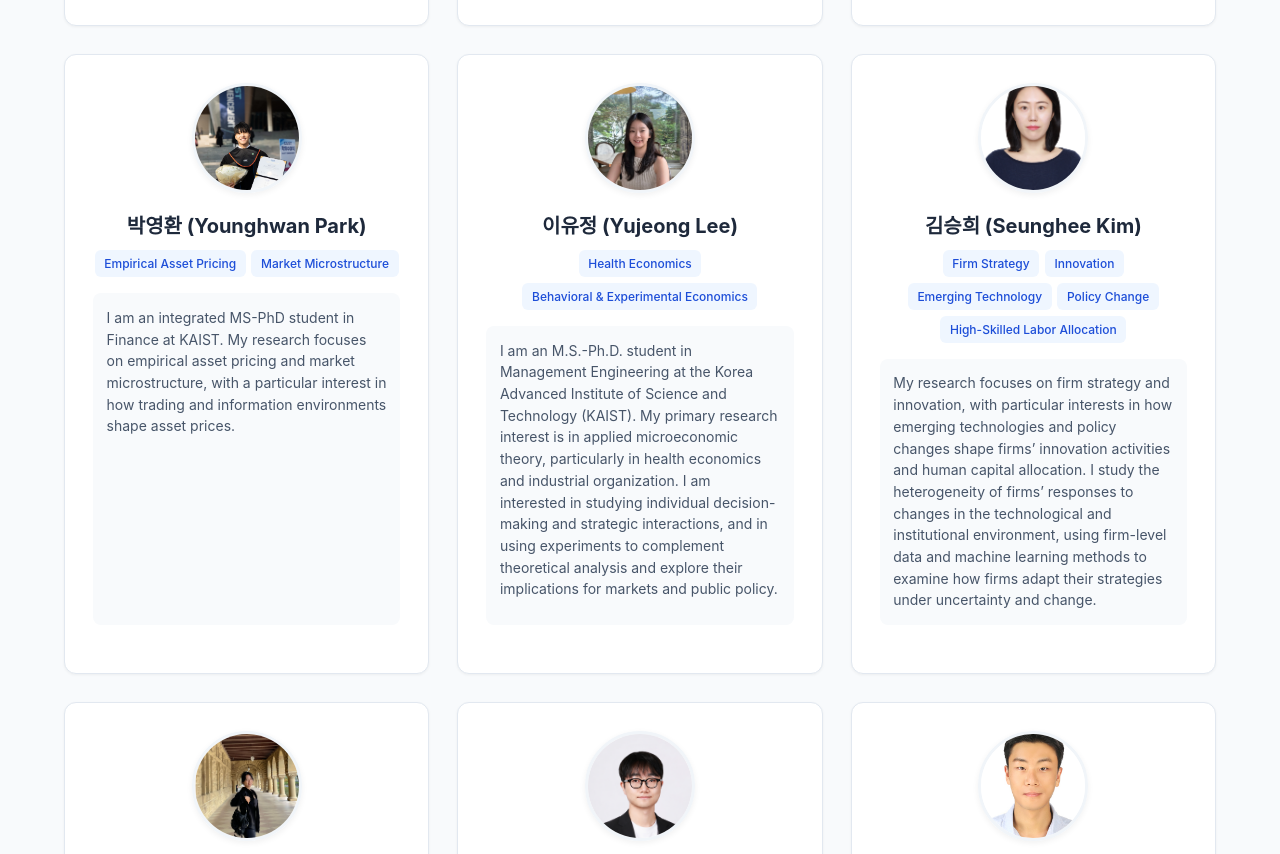
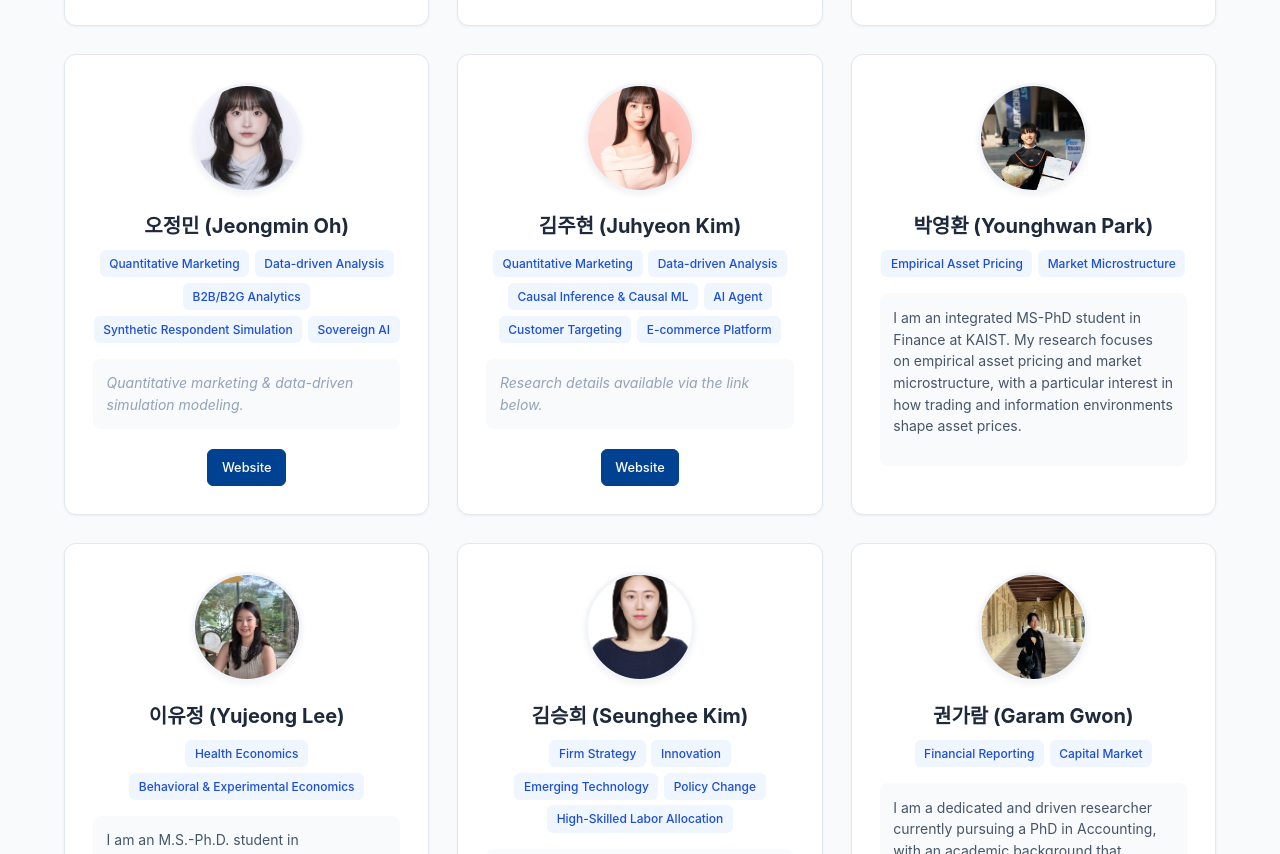
Before and after one commit to alstjqkqn/LTIB, a plain HTML site: page index.html in a window 1280 px wide. Shown: the part 1649-2503 px from the top of the page. Drawn offline with Linux system fonts and the light colour scheme.

Commit message:
Update member comments and reorder numbering

```diff
--- a/index.html
+++ b/index.html
@@ -264,7 +264,7 @@
                 </div>
             </div>
 
-            <!-- 3. 박대영 -->
+            <!-- 박대영 -->
             <div class="member-card">
                 <img class="avatar" src="daeyoung.jpeg" alt="박대영" onerror="this.src='https://ui-avatars.com/api/?name=Daeyeong+Park&background=004191&color=fff&size=150'">
                 <div class="name">박대영 (Daeyeong Park)</div>
@@ -281,7 +281,7 @@
                 </div>
             </div>
 
-            <!-- 4. 이수현 -->
+            <!-- 3. 이수현 -->
             <div class="member-card">
                 <div class="avatar-placeholder">SH</div>
                 <div class="name">이수현 (Suhyeon Lee)</div>
@@ -299,7 +299,7 @@
                 </div>
             </div>
 
-            <!-- 5. 양수연 -->
+            <!-- 양수연 -->
             <div class="member-card">
                 <img class="avatar" src="suyeon.jpeg" alt="양수연" onerror="this.src='https://ui-avatars.com/api/?name=Suyeon+Yang&background=004191&color=fff&size=150'">
                 <div class="name">양수연 (Suyeon Olivia Yang)</div>
@@ -317,7 +317,7 @@
                 </div>
             </div>
 
-            <!-- 6. 김주원 -->
+            <!-- 김주원 -->
             <div class="member-card">
                 <img class="avatar" src="juwon.jpeg" alt="김주원" onerror="this.src='https://ui-avatars.com/api/?name=Juwon+Kim&background=004191&color=fff&size=150'">
                 <div class="name">김주원 (Juwon Kim)</div>
@@ -337,7 +337,48 @@
                 </div>
             </div>
 
-            <!-- 7. 박영환 -->
+            <!-- [숨김 처리: 오정민]-->
+            <div class="member-card">
+                <img class="avatar" src="jeongmin.jpeg" alt="오정민" onerror="this.src='https://ui-avatars.com/api/?name=Jeongmin+Oh&background=004191&color=fff&size=150'">
+                <div class="name">오정민 (Jeongmin Oh)</div>
+                <div class="tags-container">
+                    <span class="field-tag">Quantitative Marketing</span>
+                    <span class="field-tag">Data-driven Analysis</span>
+                    <span class="field-tag">B2B/B2G Analytics</span>
+                    <span class="field-tag">Synthetic Respondent Simulation</span>
+                    <span class="field-tag">Sovereign AI</span>
+                </div>
+                <div class="bio" style="display: flex; align-items: center; justify-content: center; color: #94a3b8; font-style: italic;">
+                    Quantitative marketing & data-driven simulation modeling.
+                </div>
+                <div class="contact-links">
+                    <a href="https://qabe.kaist.ac.kr/home" target="_blank" rel="noopener noreferrer" class="btn-link btn-primary">Website</a>
+                </div>
+            </div>
+
+
+            <!-- [숨김 처리: 김주현]-->
+            <div class="member-card">
+                <img class="avatar" src="juhyeon.jpeg" alt="김주현" onerror="this.src='https://ui-avatars.com/api/?name=Juhyeon+Kim&background=004191&color=fff&size=150'">
+                <div class="name">김주현 (Juhyeon Kim)</div>
+                <div class="tags-container">
+                    <span class="field-tag">Quantitative Marketing</span>
+                    <span class="field-tag">Data-driven Analysis</span>
+                    <span class="field-tag">Causal Inference & Causal ML</span>
+                    <span class="field-tag">AI Agent</span>
+                    <span class="field-tag">Customer Targeting</span>
+                    <span class="field-tag">E-commerce Platform</span>
+                </div>
+                <div class="bio" style="display: flex; align-items: center; justify-content: center; color: #94a3b8; font-style: italic;">
+                    Research details available via the link below.
+                </div>
+                <div class="contact-links">
+                    <a href="https://sites.google.com/view/qabe/people" target="_blank" rel="noopener noreferrer" class="btn-link btn-primary">Website</a>
+                </div>
+            </div>
+
+
+            <!-- 6. 박영환 -->
             <div class="member-card">
                 <img class="avatar" src="younghwan.jpeg" alt="박영환" onerror="this.src='https://ui-avatars.com/api/?name=Younghwan+Park&background=004191&color=fff&size=150'">
                 <div class="name">박영환 (Younghwan Park)</div>
@@ -353,7 +394,7 @@
                 </div>
             </div>
 
-            <!-- 8. 이유정 -->
+            <!-- 7. 이유정 -->
             <div class="member-card">
                 <img class="avatar" src="yujung.jpeg" alt="이유정" onerror="this.src='https://ui-avatars.com/api/?name=Yujeong+Lee&background=004191&color=fff&size=150'">
                 <div class="name">이유정 (Yujeong Lee)</div>
@@ -369,7 +410,7 @@
                 </div>
             </div>
 
-            <!-- 9. 김승희 -->
+            <!-- 김승희 -->
             <div class="member-card">
                 <img class="avatar" src="seunghee.jpeg" alt="김승희" onerror="this.src='https://ui-avatars.com/api/?name=Seunghee+Kim&background=004191&color=fff&size=150'">
                 <div class="name">김승희 (Seunghee Kim)</div>
@@ -388,7 +429,25 @@
                 </div>
             </div>
 
-            <!-- 10. 권가람 -->
+            <!-- [숨김 처리: 전현진]
+            <div class="member-card">
+                <img class="avatar" src="hyunjin.jpeg" alt="전현진" onerror="this.src='https://ui-avatars.com/api/?name=Hyunjin+Jeon&background=004191&color=fff&size=150'">
+                <div class="name">전현진 (Hyunjin Jeon)</div>
+                <div class="tags-container">
+                    <span class="field-tag">Behavioral & Experimental Economics</span>
+                    <span class="field-tag">Industrial Organization</span>
+                    <span class="field-tag">Competition Policy</span>
+                </div>
+                <div class="bio">
+                    I am a public policy PhD student specializing in competition policy. My research uses laboratory experiments to study firm behavior, particularly how collusion forms and sustains itself and how firms use price discrimination. I am interested in what these findings imply for antitrust and competition regulation.
+                </div>
+                <div class="contact-links">
+
+                </div>
+            </div>
+            -->
+
+            <!-- 권가람 -->
             <div class="member-card">
                 <img class="avatar" src="garam.png" alt="권가람" onerror="this.src='https://ui-avatars.com/api/?name=Garam+Gwon&background=004191&color=fff&size=150'">
                 <div class="name">권가람 (Garam Gwon)</div>
@@ -404,7 +463,7 @@
                 </div>
             </div>
 
-            <!-- 11. 김상훈 -->
+            <!-- 9. 김상훈 -->
             <div class="member-card">
                 <img class="avatar" src="sanghun.png" alt="김상훈" onerror="this.src='https://ui-avatars.com/api/?name=Sanghun+Kim&background=004191&color=fff&size=150'">
                 <div class="name">김상훈 (Sanghun Kim)</div>
@@ -421,7 +480,7 @@
                 </div>
             </div>
 
-            <!-- 12. 김승혁 -->
+            <!-- 10. 김승혁 -->
             <div class="member-card">
                 <img class="avatar" src="seunghyuk.jpeg" alt="김승혁" onerror="this.src='https://ui-avatars.com/api/?name=Seunghyuk+Kim&background=004191&color=fff&size=150'">
                 <div class="name">김승혁 (Seunghyuk Kim)</div>
```
